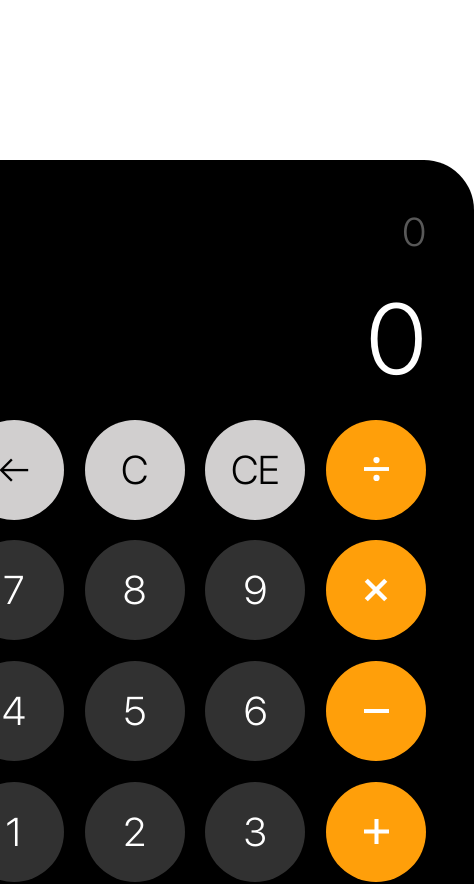
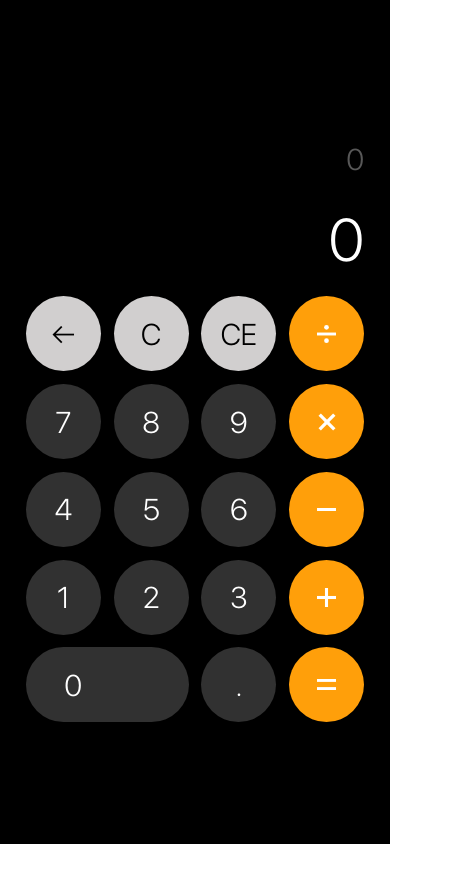
Before and after one commit to Martinezisaac/Basic-Apple-calculator-Clone, a React (Create React App) app: page / in a window 390 px wide. Shown: the top 884 px of the page, 474 px wide, since content can reach past the window. After the commit the page ends 844 px from the top, so only its background shows below. Built offline with nearby package versions, Linux system fonts and the light colour scheme.

Commit message:
style -> Responsive design for laptops and phones

```diff
--- a/src/App.css
+++ b/src/App.css
@@ -4,6 +4,9 @@
   font-weight: lighter;
   color: white;
   text-align: right;
+
+  background-color: #fea51e;
+  height: 100vh; /* Para cubrir toda la ventana del navegador */
 }
 
 @font-face {
@@ -13,11 +16,16 @@
   font-weight: light;
 }
 
+body, html {
+  overflow: auto;
+  height: 100%;
+}
+
 .Calculadora {
   display: flex;
-  margin: 10rem;
   justify-content: center;
   align-items: center;
+  height: 100vh;
 }
 
 #operaciones {
@@ -49,7 +57,7 @@
 
 .Calculadora_botones {
   padding: 3rem;
-  background-color: rgb(0, 0, 0);
+  background-color: black;
   border-top-left-radius: 50px;
   border-top-right-radius: 50px;
   border-bottom-right-radius: 50px;
@@ -187,41 +195,106 @@ button {
   background-repeat: no-repeat;
 }
 
-/* COSAS DE REACT POR PREDETERMINADO */
+/* Modificaciones para dispositivos móviles (pantallas pequeñas) */
+@media (max-width: 1400px) {
 
-/* Para pantallas más pequeñas (Movil) */
+  body, html {
+    overflow: hidden;
+    height: 100%;
+  }
 
-@keyframes App-logo-spin {
-  from {
-    transform: rotate(0deg);
+.App {
+  height: 100vh;
+  font-size:100px;
+}
+
+.Calculadora {
+  padding: 0.6rem;
+  height: 100vh;
+}
+
+.Calculadora_botones {
+  grid-template-columns: repeat(4, 1fr);
+  gap: 1.1rem;
+  padding: 2.5rem;
+}
+
+#operaciones {
+  font-size: 0.30em;
+}
+
+#pantalla {
+  height: 80px; /* Aún más compacto */
+  font-size: 0.60em;
+}
+
+.pantalla.small-text {
+  display: block;
+  font-size: 0.80em;
+}
+
+.pantalla.extra-small-text {
+  display: block;
+  font-size: 0.60em;
+}
+
+button {
+  height: 75px;
+  width: 75px;
+  font-size: 30px;
+}
+}
+
+/* Modificaciones para pantallas muy pequeñas (menos de 480px) */
+@media (max-width: 480px) {
+
+  body, html {
+    overflow: hidden;
+    height: 100%;
+    margin: 0;
+    padding: 0;
   }
-  to {
-    transform: rotate(360deg);
+
+  .App {
+    background: black;
+    background-color: black;
+    height: 100vh; /* Para cubrir toda la ventana del navegador */
+    font-size:100px;
+  }
+
+  .Calculadora {
+    padding: 0.6rem;
+    height: 100vh;
+  }
+
+  .Calculadora_botones {
+    grid-template-columns: repeat(4, 1fr);
+    gap: 0.8rem;
+    padding: 1.5rem;
+  }
+
+  #operaciones {
+    font-size: 0.30em;
+  }
+
+  #pantalla {
+    height: 80px; /* Aún más compacto */
+    font-size: 0.60em;
+  }
+
+  .pantalla.small-text {
+    display: block;
+    font-size: 0.80em;
+  }
+
+  .pantalla.extra-small-text {
+    display: block;
+    font-size: 0.60em;
+  }
+
+  button {
+    height: 75px;
+    width: 75px;
+    font-size: 30px;
   }
 }
-
-.App-logo {
-  height: 40vmin;
-  pointer-events: none;
-}
-
-@media (prefers-reduced-motion: no-preference) {
-  .App-logo {
-    animation: App-logo-spin infinite 20s linear;
-  }
-}
-
-.App-header {
-  background-color: #282c34;
-  min-height: 100vh;
-  display: flex;
-  flex-direction: column;
-  align-items: center;
-  justify-content: center;
-  font-size: calc(10px + 2vmin);
-  color: white;
-}
-
-.App-link {
-  color: #61dafb;
-}
--- a/src/App.js
+++ b/src/App.js
@@ -1,4 +1,4 @@
-import React, { use, useState, useRef, useEffect } from 'react'; //Mostrar el resultado en la pantalla de la calcukadora
+import React, { useState, useRef, useEffect } from 'react'; //Mostrar el resultado en la pantalla de la calcukadora
 import ButtonPressed from './assets/sounds/ButtonPressed.MP3';
 import './App.css'; //Estilo de la calculadora
 import './assets/fonts/sf-pro-display-light.otf'; //Importar la tipografia de apple
```
